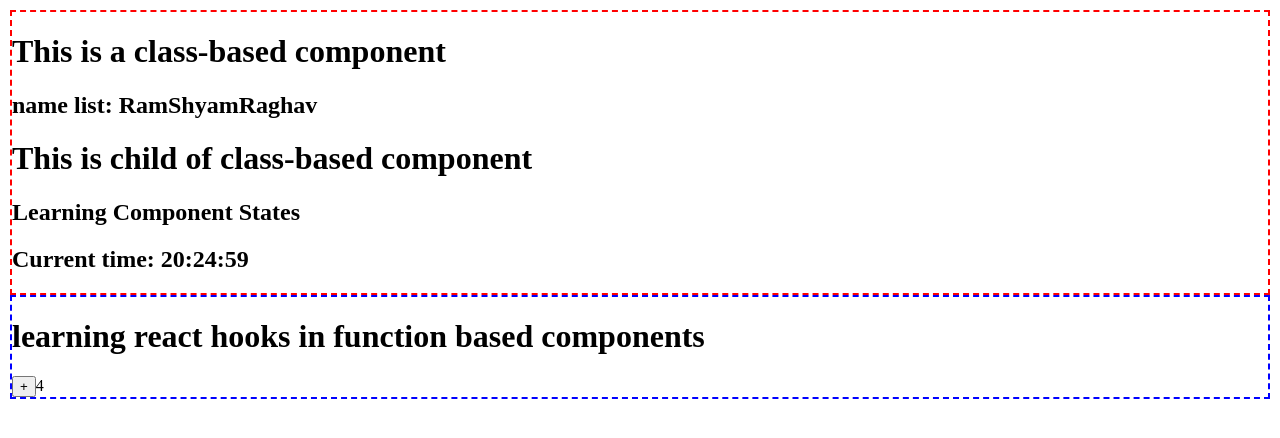
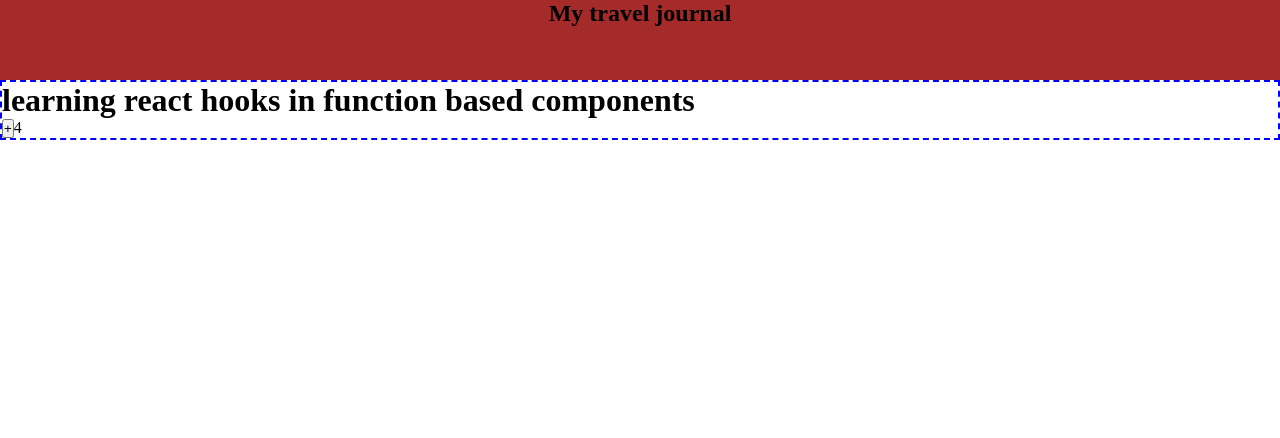
Before and after one commit to longb1/webpack-frontpage, a React app: page / in a window 1280 px wide. Shown: the top 438 px of the page. Built offline with nearby package versions, Linux system fonts and the light colour scheme.

Commit message:
initial commit for new project
create landing page for travel using react and props

```diff
--- a/src/components/App.js
+++ /dev/null
@@ -1,59 +0,0 @@
-import React, {Component} from 'react';
-
-class App extends Component {
-    constructor(props) {
-        super(props);
-    }
-
-    render (){
-        return(
-            <div style={{border: "2px dashed red"}}>
-                <h1>This is a class-based component</h1>
-                <h2>name list: {this.props.names}</h2>
-
-                <Clock/>
-            </div>
-        )
-    }
-}
-
-App.defaultProps = {
-    names: ['Ram', 'Shyam', 'Raghav']
-}
-
-class Clock extends Component { //child component for clock
-    constructor(props) {
-        super(props);
-
-        this.state = { time : new Date() };
-    }
-
-    componentDidMount(){
-        this.timer = setInterval(
-            () => this.tick(),
-            1000);
-    }
-
-    componentWillUnmount(){
-        clearInterval(this.timer);
-    }
-
-    tick(){
-        this.setState({
-            time : new Date()
-        });
-    }
-
-    render (){
-        return(
-            <div>
-                <h1>This is child of class-based component</h1>
-                <h2>Learning Component States</h2>
-                <h2>Current time: {this.state.time.toLocaleTimeString('en-GB')}</h2>
-            </div>
-        )
-    }
-}
-
-
-export default App
--- /dev/null
+++ b/src/components/navbar.js
@@ -0,0 +1,11 @@
+import React from 'react';
+
+export default function NavBar(){
+
+
+    return(
+        <nav>
+            <h1>My travel journal</h1>
+        </nav>
+    );
+}
--- a/src/index.js
+++ b/src/index.js
@@ -1,15 +1,15 @@
 import React from "react";
 import ReactDOM from "react-dom";
-import App from './components/App.js';
 import FunctionComponent from "./components/functionComp.js";
 import "./style.css"
+import NavBar from "./components/navbar.js";
 
 const root = ReactDOM.createRoot(document.getElementById('app'));
 
 root.render(
 
     <div >
-        <App/>
+        <NavBar/>
         <FunctionComponent/>
     </div>
 
--- a/src/style.css
+++ b/src/style.css
@@ -1,5 +1,12 @@
-body{
+*{
   box-sizing: border-box;
-  margin:auto;
-  padding:10px;
+  margin:0;
+  padding:0;
 }
+
+nav{
+  background-color: brown;
+  height:10vh;
+  display:flex;
+  justify-content: center;
+}
```
Also changed, not shown: src/components/card.js (added, +11 -0 lines), src/components/container.js (added, +11 -0 lines).
